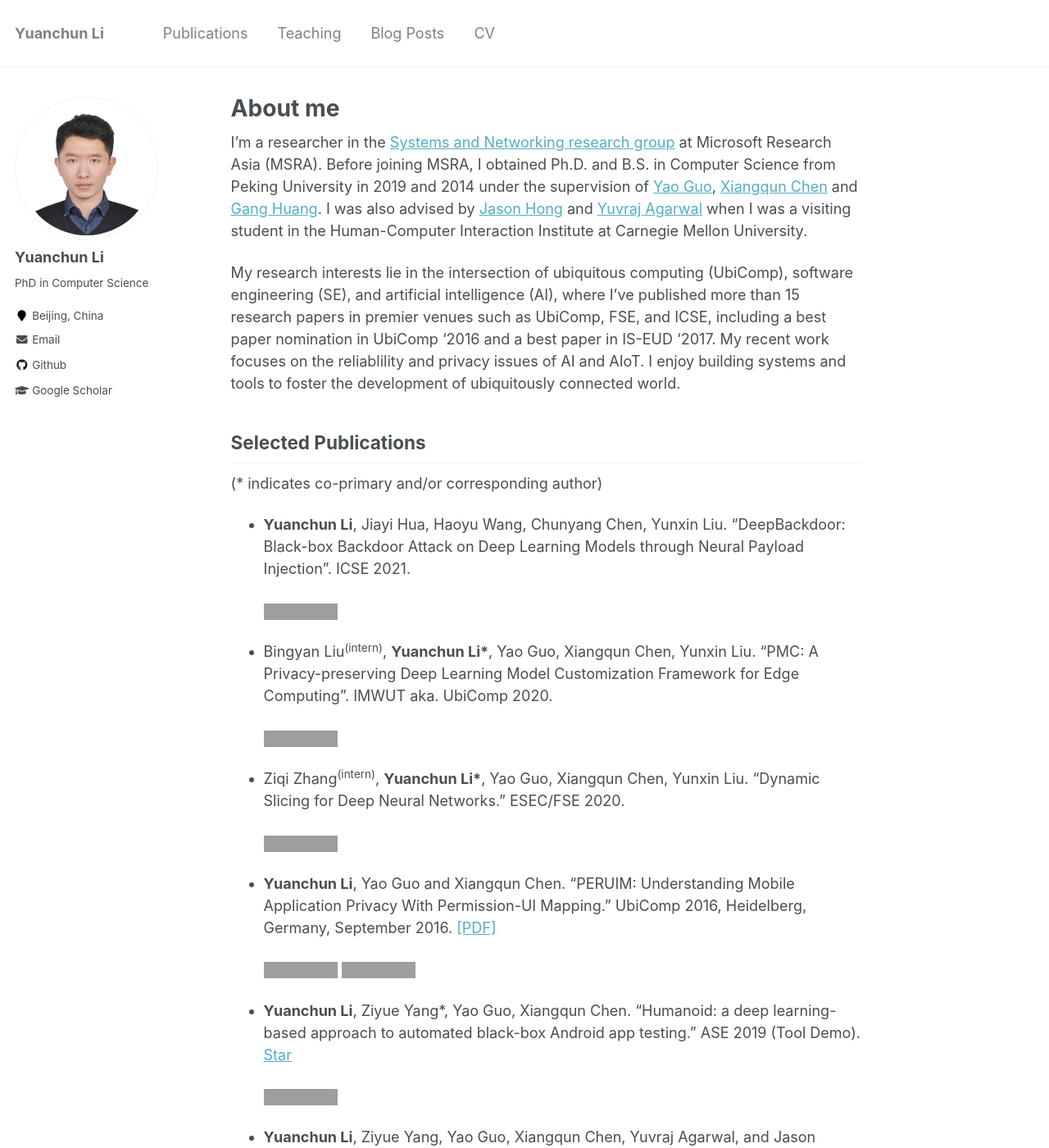
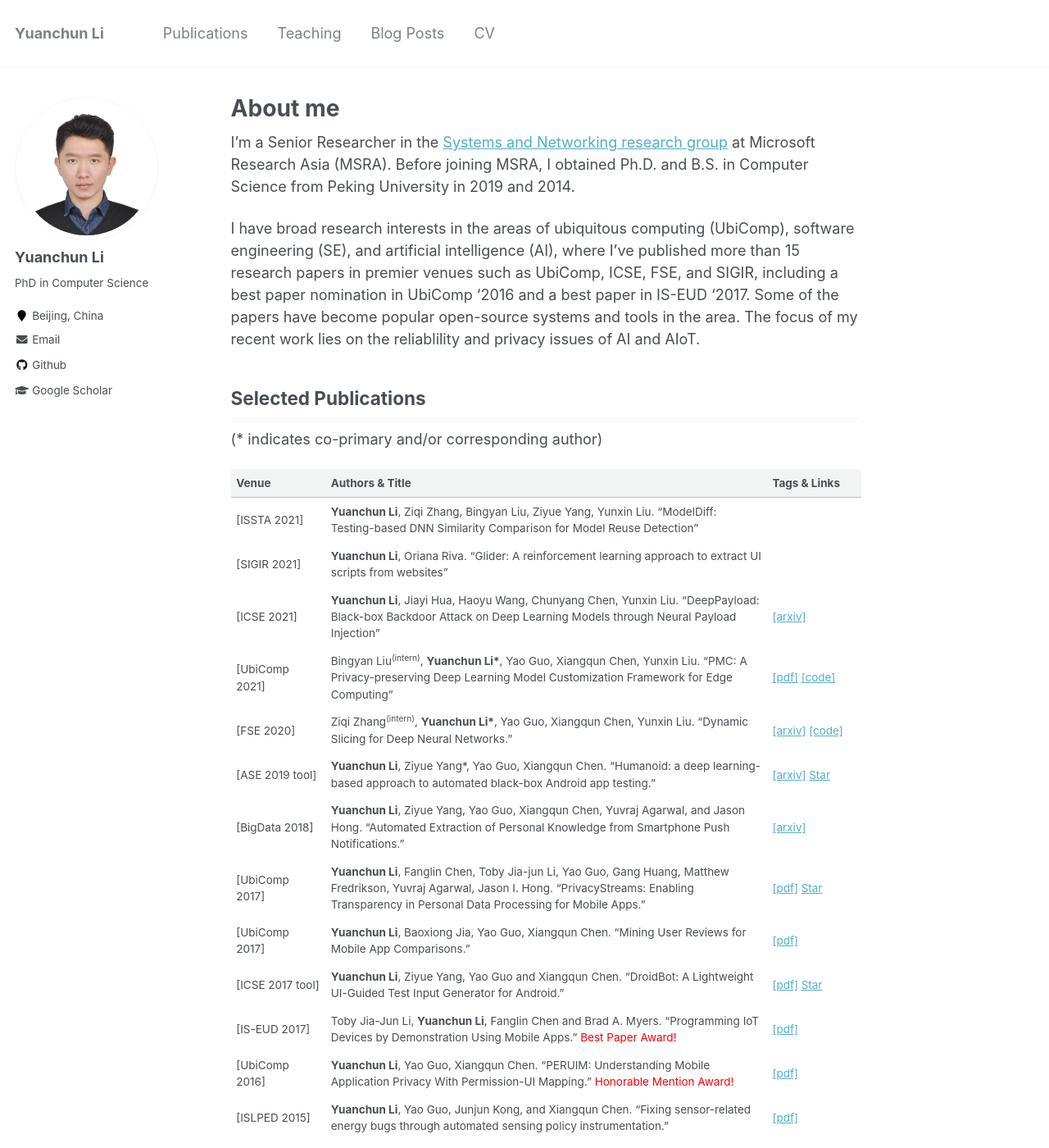
Before and after one commit to yuanchun-li/yuanchun-li.github.io, a Jekyll site: the page built from _pages/about.md, in a window 1280 px wide and 1400 px high. Shown: the whole window at 82% size. Built offline with Jekyll 4.4.1, drawn with Linux system fonts in a browser that asks for light colours; some of the changed text lies outside the part shown; grey boxes are pictures that could not be loaded.

Commit message:
add new publications

```diff
--- a/_data/navigation.yml
+++ b/_data/navigation.yml
@@ -7,7 +7,7 @@ main:
   #   url: /talks/
 
   - title: "Teaching"
-    url: /#teaching
+    url: /teaching/
 
   # - title: "Portfolio"
   #   url: /portfolio/
--- a/_pages/about.md
+++ b/_pages/about.md
@@ -8,61 +8,47 @@ redirect_from:
   - /about.html
 ---
 
-I'm a researcher in the [Systems and Networking research group](https://www.microsoft.com/en-us/research/group/systems-and-networking-research-group-asia/) at Microsoft Research Asia (MSRA). Before joining MSRA, I obtained Ph.D. and B.S. in Computer Science from Peking University in 2019 and 2014 under the supervision of [Yao Guo](http://sei.pku.edu.cn/~yaoguo/),
-[Xiangqun Chen](https://www.coursera.org/instructor/chenxiangqun) and [Gang Huang](http://sei.pku.edu.cn/~huanggang/index_en.htm).
-I was also advised by [Jason Hong](http://www.cs.cmu.edu/~jasonh/) and [Yuvraj Agarwal](http://www.synergylabs.org/yuvraj/)
-when I was a visiting student in the Human-Computer Interaction Institute at Carnegie Mellon University.
+I'm a Senior Researcher in the [Systems and Networking research group](https://www.microsoft.com/en-us/research/group/systems-and-networking-research-group-asia/) at Microsoft Research Asia (MSRA). Before joining MSRA, I obtained Ph.D. and B.S. in Computer Science from Peking University in 2019 and 2014.
 
-My research interests lie in the intersection of ubiquitous computing (UbiComp), software engineering (SE), and artificial intelligence (AI), where I've published more than 15 research papers in premier venues such as UbiComp, FSE, and ICSE, including a best paper nomination in UbiComp ‘2016 and a best paper in IS-EUD ‘2017. My recent work focuses on the reliablility and privacy issues of AI and AIoT. I enjoy building systems and tools to foster the development of ubiquitously connected world.
+I have broad research interests in the areas of ubiquitous computing (UbiComp), software engineering (SE), and artificial intelligence (AI), where I've published more than 15 research papers in premier venues such as UbiComp, ICSE, FSE, and SIGIR, including a best paper nomination in UbiComp ‘2016 and a best paper in IS-EUD ‘2017. Some of the papers have become popular open-source systems and tools in the area. The focus of my recent work lies on the reliablility and privacy issues of AI and AIoT.
 
 
 ## Selected Publications
 
 (* indicates co-primary and/or corresponding author)
 
-- **Yuanchun Li**, Jiayi Hua, Haoyu Wang, Chunyang Chen, Yunxin Liu. "DeepBackdoor: Black-box Backdoor Attack on Deep Learning Models through Neural Payload Injection". ICSE 2021.
+<style>
+table { border: none; }
+table th { border: none; }
+table td { border: none; }
+table th:first-of-type {
+    width: 15%;
+}
+table th:nth-of-type(2) {
+    width: 70%;
+}
+table th:nth-of-type(3) {
+    width: 15%;
+}
+</style>
 
-    [![ICSE2021](https://img.shields.io/badge/ICSE-2021-brightgreen.svg)](https://conf.researchr.org/track/icse-2021/icse-2021-papers)
+<!-- CCF-A badge [![CCF-A](https://img.shields.io/badge/CCF-A-brightgreen.svg)](#) -->
 
-- Bingyan Liu<sup>(intern)</sup>, **Yuanchun Li\***, Yao Guo, Xiangqun Chen, Yunxin Liu. "PMC: A Privacy-preserving Deep Learning Model Customization Framework for Edge Computing". IMWUT aka. UbiComp 2020.
-
-    [![IMWUT2020](https://img.shields.io/badge/IMWUT-2020-brightgreen.svg)](https://dl.acm.org/journal/imwut)
-
-- Ziqi Zhang<sup>(intern)</sup>, **Yuanchun Li\***, Yao Guo, Xiangqun Chen, Yunxin Liu. "Dynamic Slicing for Deep Neural Networks." ESEC/FSE 2020.
-
-    [![FSE2020](https://img.shields.io/badge/FSE-2020-brightgreen.svg)](https://2020.esec-fse.org/details/fse-2020-papers/109/Dynamic-Slicing-for-Deep-Neural-Networks)
-
-- **Yuanchun Li**, Yao Guo and Xiangqun Chen. "PERUIM: Understanding Mobile Application Privacy With Permission-UI Mapping." UbiComp 2016, Heidelberg, Germany, September 2016. [[PDF]]({{site.baseurl}}/static/files/UbiComp2016.pdf)
-
-    [![UbiComp2016](https://img.shields.io/badge/UbiComp-2016-brightgreen.svg)](http://ubicomp.org/ubicomp2016/) [![Honorable Mention Award](https://img.shields.io/badge/Award-Honorable%20Mention-orange.svg)]()
-
-- **Yuanchun Li**, Ziyue Yang*, Yao Guo, Xiangqun Chen. "Humanoid: a deep learning-based approach to automated black-box Android app testing." ASE 2019 (Tool Demo). <a class="github-button" href="https://github.com/yzygitzh/Humanoid" data-show-count="true" aria-label="Star Humanoid on GitHub">Star</a>
-
-    [![ASE2019](https://img.shields.io/badge/ASE-2019-brightgreen.svg)](https://2019.ase-conferences.org/details/ase-2019-Demonstrations/23/Humanoid-A-Deep-Learning-based-Approach-to-Automated-Black-box-Android-App-Testing)
-
-- **Yuanchun Li**, Ziyue Yang, Yao Guo, Xiangqun Chen, Yuvraj Agarwal, and Jason Hong. "Automated Extraction of Personal Knowledge from Smartphone Push Notifications." BigData 2018.
-
-    [![BigData2018](https://img.shields.io/badge/BigData-2018-brightgreen.svg)](http://cci.drexel.edu/bigdata/bigdata2018/)
-
-- **Yuanchun Li**, Fanglin Chen, Toby Jia-jun Li, Yao Guo, Gang Huang, Matthew Fredrikson, Yuvraj Agarwal, Jason I. Hong. "PrivacyStreams: Enabling Transparency in Personal Data Processing for Mobile Apps." IMWUT aka. UbiComp 2017. [[PDF]]({{site.baseurl}}/static/files/UbiComp2017_PrivacyStreams.pdf) <a class="github-button" href="https://github.com/PrivacyStreams/PrivacyStreams" data-show-count="true" aria-label="Star PrivacyStreams/PrivacyStreams on GitHub">Star</a>
-
-    [![UbiComp2017](https://img.shields.io/badge/UbiComp-2017-brightgreen.svg)](http://ubicomp.org/ubicomp2017/)
-
-- **Yuanchun Li**, Ziyue Yang, Yao Guo and Xiangqun Chen. "DroidBot: A Lightweight UI-Guided Test Input Generator for Android." ICSE 2017 (Tool Demo). Buenos Aires, Argentina, May 2017. [[PDF]]({{site.baseurl}}/static/files/DroidBot_ICSE2017.pdf) <a class="github-button" href="https://github.com/honeynet/droidbot" data-show-count="true" aria-label="Star honeynet/droidbot on GitHub">Star</a>
-
-    [![ICSE-C2017](https://img.shields.io/badge/ICSE--C-2017-brightgreen.svg)](http://icse2017.gatech.edu/)
-
-- Toby Jia-Jun Li, **Yuanchun Li**, Fanglin Chen and Brad A. Myers. "Programming IoT Devices by Demonstration Using Mobile Apps." International Symposium on End User Development (IS-EUD 2017).
-
-    [![IS-EUD2017](https://img.shields.io/badge/IS--EUD-2017-brightgreen.svg)](http://iseud2017.tue.nl/) [![Best Paper Award](https://img.shields.io/badge/Award-Best%20Paper-orange.svg)]()
-
-- **Yuanchun Li**, Baoxiong Jia, Yao Guo, Xiangqun Chen. "Mining User Reviews for Mobile App Comparisons." IMWUT aka. UbiComp 2017. [[PDF]]({{site.baseurl}}/static/files/UbiComp2017_mining-user-reviews.pdf)
-
-    [![UbiComp2017](https://img.shields.io/badge/UbiComp-2017-brightgreen.svg)](http://ubicomp.org/ubicomp2017/)
-
-- **Yuanchun Li**, Yao Guo, Junjun Kong, and Xiangqun Chen. "Fixing sensor-related energy bugs through automated sensing policy instrumentation." 2015 IEEE/ACM International Symposium on Low Power Electronics and Design (ISLPED 2016), pp. 321-326. IEEE, 2015. [[PDF]]({{site.baseurl}}/static/files/ISLPED2015.pdf)
-
-    [![ISLPED2015](https://img.shields.io/badge/ISLPED-2015-brightgreen.svg)](http://islped.org/2015/)
+| Venue | Authors & Title | Tags & Links |
+|----|----|----|
+| [ISSTA 2021] | **Yuanchun Li**, Ziqi Zhang, Bingyan Liu, Ziyue Yang, Yunxin Liu. "ModelDiff: Testing-based DNN Similarity Comparison for Model Reuse Detection" |  |
+| [SIGIR 2021] | **Yuanchun Li**, Oriana Riva. "Glider: A reinforcement learning approach to extract UI scripts from websites" |  |
+| [ICSE 2021] | **Yuanchun Li**, Jiayi Hua, Haoyu Wang, Chunyang Chen, Yunxin Liu. "DeepPayload: Black-box Backdoor Attack on Deep Learning Models through Neural Payload Injection" | [[arxiv]](https://arxiv.org/pdf/2101.06896.pdf) |
+| [UbiComp 2021]  | Bingyan Liu<sup>(intern)</sup>, **Yuanchun Li\***, Yao Guo, Xiangqun Chen, Yunxin Liu. "PMC: A Privacy-preserving Deep Learning Model Customization Framework for Edge Computing" | [[pdf]]({{site.baseurl}}/static/files/UbiComp2021_PMC.pdf) [[code]](https://github.com/ziqi-zhang/NNSlicer) |
+| [FSE 2020] | Ziqi Zhang<sup>(intern)</sup>, **Yuanchun Li\***, Yao Guo, Xiangqun Chen, Yunxin Liu. "Dynamic Slicing for Deep Neural Networks." | [[arxiv]](https://arxiv.org/pdf/2009.13747.pdf) [[code]](https://github.com/ziqi-zhang/NNSlicer) |
+| [ASE 2019 tool] | **Yuanchun Li**, Ziyue Yang*, Yao Guo, Xiangqun Chen. "Humanoid: a deep learning-based approach to automated black-box Android app testing." | [[arxiv]](https://arxiv.org/abs/1901.02633) <a class="github-button" href="https://github.com/yzygitzh/Humanoid" data-show-count="true" aria-label="Star Humanoid on GitHub">Star</a> |
+| [BigData 2018] | **Yuanchun Li**, Ziyue Yang, Yao Guo, Xiangqun Chen, Yuvraj Agarwal, and Jason Hong. "Automated Extraction of Personal Knowledge from Smartphone Push Notifications." | [[arxiv]](https://arxiv.org/pdf/1808.02013.pdf) |
+| [UbiComp 2017] | **Yuanchun Li**, Fanglin Chen, Toby Jia-jun Li, Yao Guo, Gang Huang, Matthew Fredrikson, Yuvraj Agarwal, Jason I. Hong. "PrivacyStreams: Enabling Transparency in Personal Data Processing for Mobile Apps." | [[pdf]]({{site.baseurl}}/static/files/UbiComp2017_PrivacyStreams.pdf) <a class="github-button" href="https://github.com/PrivacyStreams/PrivacyStreams" data-show-count="true" aria-label="Star PrivacyStreams/PrivacyStreams on GitHub">Star</a> |
+| [UbiComp 2017] | **Yuanchun Li**, Baoxiong Jia, Yao Guo, Xiangqun Chen. "Mining User Reviews for Mobile App Comparisons." | [[pdf]]({{site.baseurl}}/static/files/UbiComp2017_mining-user-reviews.pdf) |
+| [ICSE 2017 tool] | **Yuanchun Li**, Ziyue Yang, Yao Guo and Xiangqun Chen. "DroidBot: A Lightweight UI-Guided Test Input Generator for Android." | [[pdf]]({{site.baseurl}}/static/files/DroidBot_ICSE2017.pdf) <a class="github-button" href="https://github.com/honeynet/droidbot" data-show-count="true" aria-label="Star honeynet/droidbot on GitHub">Star</a> |
+| [IS-EUD 2017] | Toby Jia-Jun Li, **Yuanchun Li**, Fanglin Chen and Brad A. Myers. "Programming IoT Devices by Demonstration Using Mobile Apps." <span style="color:red">Best Paper Award!</span> | [[pdf]](http://www.cs.cmu.edu/~NatProg/papers/IoT-IS-EUD2017.pdf) |
+| [UbiComp 2016] | **Yuanchun Li**, Yao Guo, Xiangqun Chen. "PERUIM: Understanding Mobile Application Privacy With Permission-UI Mapping." <span style="color:red">Honorable Mention Award!</span> | [[pdf]]({{site.baseurl}}/static/files/UbiComp2016.pdf) |
+| [ISLPED 2015] | **Yuanchun Li**, Yao Guo, Junjun Kong, and Xiangqun Chen. "Fixing sensor-related energy bugs through automated sensing policy instrumentation." | [[pdf]]({{site.baseurl}}/static/files/ISLPED2015.pdf) |
 
 ## Honors, Grants and Awards
 
@@ -74,21 +60,5 @@ My research interests lie in the intersection of ubiquitous computing (UbiComp),
 + Merit Student at Peking University 2016
 + Google Summer of Code 2015 ($5500)
 
-## Teaching
-
-* AI systems. Instructor of "AI Security and Privacy" section
-    * Online course. [link](https://github.com/microsoft/AI-System)
-* Operating System Labs (Honor track). TA
-    * Fall 2014, Spring 2015, Fall 2015, Spring 2016
-* Compiler Techniques. TA
-    * Spring 2015
-* Introduction to Computer System. TA
-    * Fall 2013, Fall 2014
-
-## Others
-
-{% for post in site.posts %}
-+ [{{ post.title }}]({{ site.baseurl }}{{ post.url }}) {{ post.date | date_to_string }}
-{% endfor %}
 
 <script async defer src="https://buttons.github.io/buttons.js"></script>
--- a/_pages/publications.md
+++ b/_pages/publications.md
@@ -13,7 +13,14 @@ author_profile: true
 
 (* indicates co-primary and/or corresponding author)
 
-
+- **Yuanchun Li**, Ziqi Zhang, Bingyan Liu, Ziyue Yang, Yunxin Liu. "ModelDiff: Testing-based DNN Similarity Comparison for Model Reuse Detection". ISSTA 2021
+- **Yuanchun Li**, Oriana Riva. "Glider: A reinforcement learning approach to extract UI scripts from websites". SIGIR 2021
+- Liu Wang, Ren He, Haoyu Wang, Pengcheng Xia, **Yuanchun Li**, Lei Wu, Yajin Zhou, Xiapu Luo, Yulei Sui, Yao Guo, Guoai Xu.
+"Beyond the Virus: A First Look at Coronavirus-themed Android Malware".
+Empirical Software Engineering
+- Jiayi Hua, **Yuanchun Li**, Haoyu Wang.
+"MMGuard: Automatically Protecting On-Device Deep Learning Models in Android Apps".
+The 4th Deep Learning and Security Workshop (DLS 2021), Co-located with S&P 2021
 - 	**Yuanchun Li**, Jiayi Hua, Haoyu Wang, Chunyang Chen, Yunxin Liu. “DeepBackdoor: Black-box Backdoor Attack on Deep Learning Models through Neural Payload Injection”. In Proceedings of the 2017 IEEE/ACM 39th International Conference on Software Engineering. (ICSE 2021).
 - 	Bingyan Liu<sup>(intern)</sup>, **Yuanchun Li***, Yao Guo, Xiangqun Chen, Yunxin Liu. “PMC: A Privacy-preserving Deep Learning Model Customization Framework for Edge Computing”. Proc. ACM Interact. Mob. Wearable Ubiquitous Technol. 4, 4, Article 139 (December 2020), 25 pages. (UbiComp 2021).
 - 	Ziqi Zhang<sup>(intern)</sup>, **Yuanchun Li***, Yao Guo, Xiangqun Chen, Yunxin Liu. “Dynamic Slicing for Deep Neural Networks.” In Proceedings of the 28th ACM Joint Meeting on European Software Engineering Conference and Symposium on the Foundations of Software Engineering. Association for Computing Machinery, New York, NY, USA, 838–850. (ESEC/FSE 2020)
--- a/main.md
+++ b/main.md
@@ -36,7 +36,7 @@ My research interests lie in the fields of ubiquitous computing, security and pr
 
     [![ICSE2021](https://img.shields.io/badge/ICSE-2021-brightgreen.svg)](https://conf.researchr.org/track/icse-2021/icse-2021-papers)
 
-- Bingyan Liu, **Yuanchun Li\***, Yao Guo, Xiangqun Chen, Yunxin Liu. "PMC: A Privacy-preserving Deep Learning Model Customization Framework for Edge Computing". IMWUT aka. UbiComp 2020.
+- Bingyan Liu, **Yuanchun Li\***, Yao Guo, Xiangqun Chen, Yunxin Liu. "PMC: A Privacy-preserving Deep Learning Model Customization Framework for Edge Computing". IMWUT aka. UbiComp 2021.
 
     [![IMWUT2020](https://img.shields.io/badge/IMWUT-2020-brightgreen.svg)](https://dl.acm.org/journal/imwut)
 
```
Also changed, not shown: _pages/cv.md (+12 -6 lines), _pages/teaching.html (deleted, +0 -12 lines), _pages/teaching.md (added, +18 -0 lines), _posts/2016-11-10-Past-projects.md (+1 -8 lines), 1 other file.
